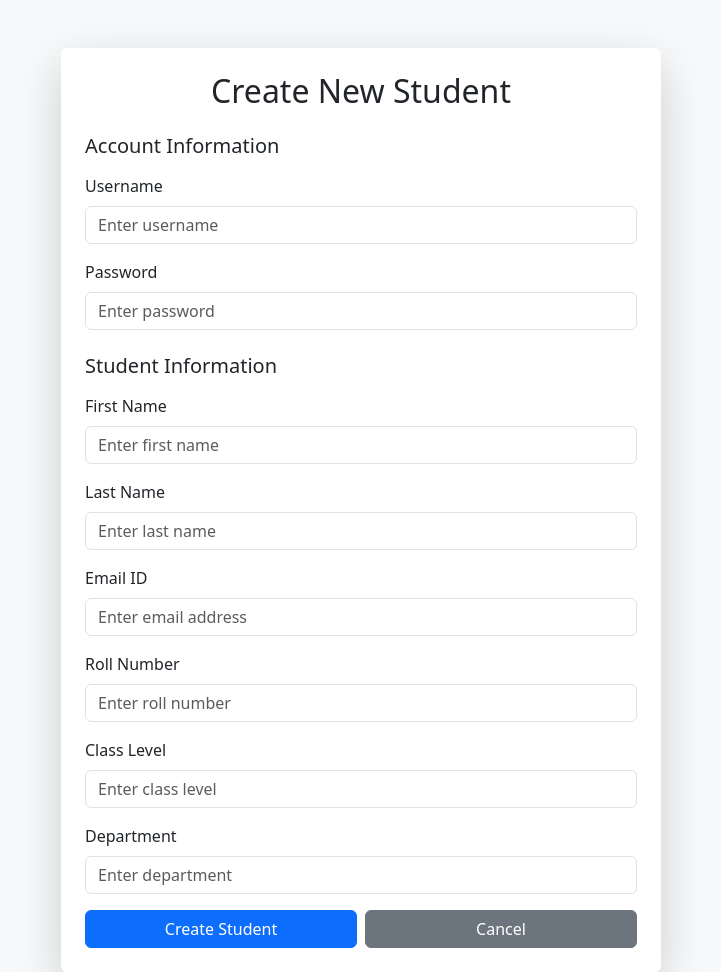
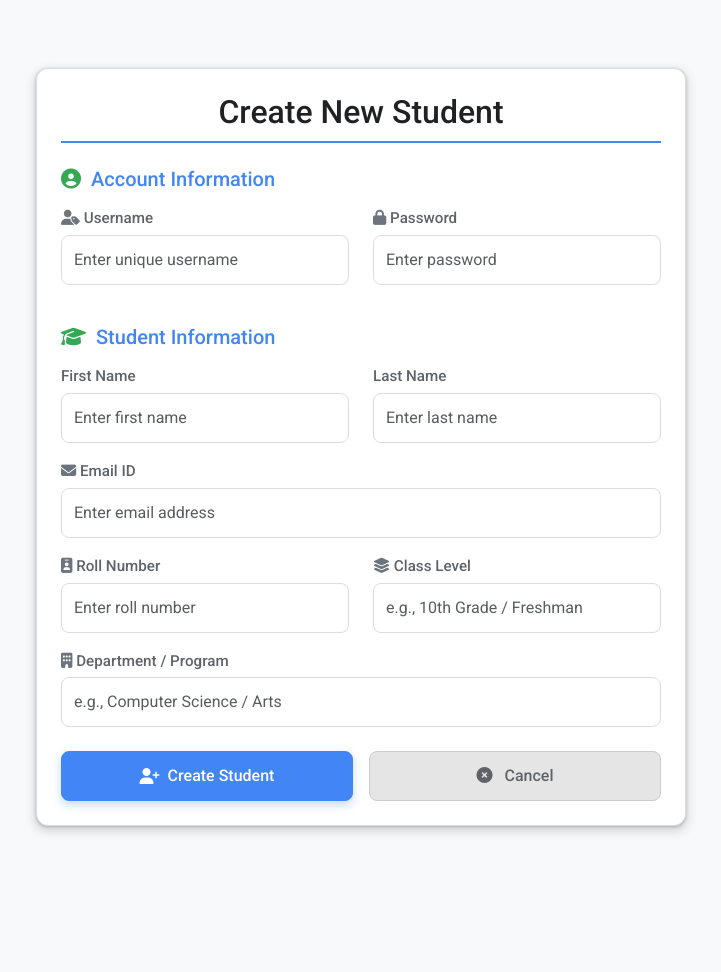
Before and after one commit to teluguabbai/school, a Django app: page /add-student/ in a window 1280 px wide. Shown: the whole page, without its empty margins (279-1000 px from the left). After the commit the page ends 834 px from the top, so only its background shows below. Run offline with Django 4.2, Linux system fonts and the light colour scheme; a user stored in the database is signed in.

Commit message:
Update add_student.html

```diff
--- a/school/templates/add_student.html
+++ b/school/templates/add_student.html
@@ -5,67 +5,190 @@
     <meta charset="UTF-8">
     <meta name="viewport" content="width=device-width, initial-scale=1.0">
     <title>Create New Student</title>
+
+    <link rel="preconnect" href="https://fonts.googleapis.com">
+    <link rel="preconnect" href="https://fonts.gstatic.com" crossorigin>
+    <link href="https://fonts.googleapis.com/css2?family=Roboto:wght@300;400;500;700;900&display=swap" rel="stylesheet">
+
     <link href="https://cdn.jsdelivr.net/npm/bootstrap@5.3.0/dist/css/bootstrap.min.css" rel="stylesheet">
+    <link rel="stylesheet" href="https://cdnjs.cloudflare.com/ajax/libs/font-awesome/6.5.2/css/all.min.css">
+
+    <style>
+        /* Google/Material Design Color Palette & Variables */
+        :root {
+            --primary-color: #4285F4; /* Google Blue */
+            --secondary-color: #34A853; /* Google Green */
+            --light-gray-bg: #f8f9fa;
+            --text-color-dark: #202124;
+            --text-color-light: #5f6368;
+            /* Official Google-style shadow for card elevation */
+            --shadow-elevation: 0 1px 3px 0 rgba(60, 64, 67, 0.3), 0 4px 8px 3px rgba(60, 64, 67, 0.15);
+        }
+
+        body {
+            background-color: var(--light-gray-bg);
+            font-family: 'Roboto', sans-serif;
+            color: var(--text-color-dark);
+            padding: 20px;
+        }
+
+        .container-google-card {
+            background-color: white;
+            max-width: 650px; /* Slightly larger container for more fields */
+            padding: 40px;
+            box-shadow: var(--shadow-elevation);
+            border-radius: 12px;
+            border: 1px solid #dadce0;
+        }
+
+        /* --- TYPOGRAPHY AND HEADINGS --- */
+        h2 {
+            font-weight: 500;
+            color: var(--text-color-dark);
+            border-bottom: 2px solid var(--primary-color);
+            padding-bottom: 10px;
+            margin-bottom: 30px !important;
+        }
+
+        h5 {
+            font-weight: 500;
+            color: var(--primary-color);
+            margin-bottom: 15px !important;
+            display: flex;
+            align-items: center;
+        }
+        h5 i {
+            margin-right: 10px;
+            color: var(--secondary-color);
+        }
+
+        /* --- FORM ELEMENTS --- */
+        .form-label {
+            font-weight: 500;
+            color: var(--text-color-light);
+            font-size: 0.95rem;
+            margin-bottom: 5px;
+        }
+
+        .form-control {
+            border-radius: 8px;
+            padding: 12px 12px;
+            box-shadow: none !important;
+            transition: all 0.3s ease-in-out;
+            border: 1px solid #dadce0;
+            background-color: #fff;
+            color: var(--text-color-dark);
+        }
+        .form-control:focus {
+            border-color: var(--primary-color);
+            /* Crisp blue outline shadow on focus */
+            box-shadow: 0 0 0 1px var(--primary-color), 0 0 0 4px rgba(66, 133, 244, 0.1) !important;
+        }
+
+        /* --- BUTTONS --- */
+        .btn-primary {
+            background-color: var(--primary-color);
+            border-color: var(--primary-color);
+            border-radius: 8px;
+            transition: all 0.3s ease;
+            padding: 12px;
+            font-weight: 500;
+            box-shadow: 0 4px 10px rgba(66, 133, 244, 0.3);
+            display: flex;
+            justify-content: center;
+            align-items: center;
+        }
+        .btn-primary:hover {
+            background-color: #3b7ae0;
+            border-color: #3b7ae0;
+            transform: translateY(-1px);
+            box-shadow: 0 6px 12px rgba(66, 133, 244, 0.4);
+        }
+
+        .btn-secondary {
+            background-color: #e5e5e5;
+            border-color: #ccc;
+            color: var(--text-color-light);
+            border-radius: 8px;
+            padding: 12px;
+            font-weight: 500;
+            transition: all 0.2s;
+        }
+        .btn-secondary:hover {
+            background-color: #dcdcdc;
+            border-color: #bbb;
+            color: var(--text-color-dark);
+        }
+    </style>
 </head>
-<body style="background-color: #f8f9fa;">
+<body>
 
-<div class="container mt-5 p-4 shadow-lg rounded" style="background-color: white; max-width: 600px;">
+<div class="container mt-5 p-4 container-google-card mx-auto">
     <h2 class="mb-4 text-center">Create New Student</h2>
 
     <form method="POST" action="">
         {% csrf_token %}
 
-        <!-- User Account Details -->
-        <h5 class="mb-3">Account Information</h5>
-        <div class="mb-3">
-            <label for="username" class="form-label">Username</label>
-            <input type="text" name="username" id="username" class="form-control" placeholder="Enter username" required>
+        <h5 class="mt-4"><i class="fas fa-user-circle"></i>Account Information</h5>
+        <div class="row">
+            <div class="col-md-6 mb-3">
+                <label for="username" class="form-label"><i class="fas fa-user-tag text-secondary"></i> Username</label>
+                <input type="text" name="username" id="username" class="form-control" placeholder="Enter unique username" required>
             </div>
 
-        <div class="mb-3">
-            <label for="password" class="form-label">Password</label>
+            <div class="col-md-6 mb-3">
+                <label for="password" class="form-label"><i class="fas fa-lock text-secondary"></i> Password</label>
                 <input type="password" name="password" id="password" class="form-control" placeholder="Enter password" required>
             </div>
+        </div>
 
-        <!-- Student Details -->
-        <h5 class="mb-3 mt-4">Student Information</h5>
+        <h5 class="mt-4"><i class="fas fa-graduation-cap"></i>Student Information</h5>
 
-        <div class="mb-3">
+        <div class="row">
+            <div class="col-md-6 mb-3">
                 <label for="first_name" class="form-label">First Name</label>
                 <input type="text" name="first_name" id="first_name" class="form-control" placeholder="Enter first name" required>
             </div>
 
-        <div class="mb-3">
+            <div class="col-md-6 mb-3">
                 <label for="last_name" class="form-label">Last Name</label>
                 <input type="text" name="last_name" id="last_name" class="form-control" placeholder="Enter last name" required>
             </div>
+        </div>
 
         <div class="mb-3">
-            <label for="email" class="form-label">Email ID</label>
+            <label for="email" class="form-label"><i class="fas fa-envelope text-secondary"></i> Email ID</label>
             <input type="email" name="email" id="email" class="form-control" placeholder="Enter email address" required>
         </div>
 
-        <div class="mb-3">
-            <label for="roll_number" class="form-label">Roll Number</label>
+        <div class="row">
+            <div class="col-md-6 mb-3">
+                <label for="roll_number" class="form-label"><i class="fas fa-id-badge text-secondary"></i> Roll Number</label>
                 <input type="text" name="roll_number" id="roll_number" class="form-control" placeholder="Enter roll number" required>
             </div>
 
-        <div class="mb-3">
-            <label for="class_level" class="form-label">Class Level</label>
-            <input type="text" name="class_level" id="class_level" class="form-control" placeholder="Enter class level" required>
+            <div class="col-md-6 mb-3">
+                <label for="class_level" class="form-label"><i class="fas fa-layer-group text-secondary"></i> Class Level</label>
+                <input type="text" name="class_level" id="class_level" class="form-control" placeholder="e.g., 10th Grade / Freshman" required>
+            </div>
         </div>
 
         <div class="mb-3">
-            <label for="department" class="form-label">Department</label>
-            <input type="text" name="department" id="department" class="form-control" placeholder="Enter department" required>
+            <label for="department" class="form-label"><i class="fas fa-building text-secondary"></i> Department / Program</label>
+            <input type="text" name="department" id="department" class="form-control" placeholder="e.g., Computer Science / Arts" required>
         </div>
 
-        <div class="d-flex gap-2">
-            <button type="submit" class="btn btn-primary w-100">Create Student</button>
-            <a href="{% url 'student_list' %}" class="btn btn-secondary w-100">Cancel</a>
+        <div class="d-flex gap-3 mt-4">
+            <button type="submit" class="btn btn-primary w-100">
+                <i class="fas fa-user-plus me-2"></i> Create Student
+            </button>
+            <a href="{% url 'student_list' %}" class="btn btn-secondary w-100">
+                <i class="fas fa-times-circle me-2"></i> Cancel
+            </a>
         </div>
     </form>
 </div>
 
+<script src="https://cdn.jsdelivr.net/npm/bootstrap@5.3.0/dist/js/bootstrap.bundle.min.js"></script>
 </body>
 </html>
```
Lines whose indentation alone changed are shown as unchanged.
